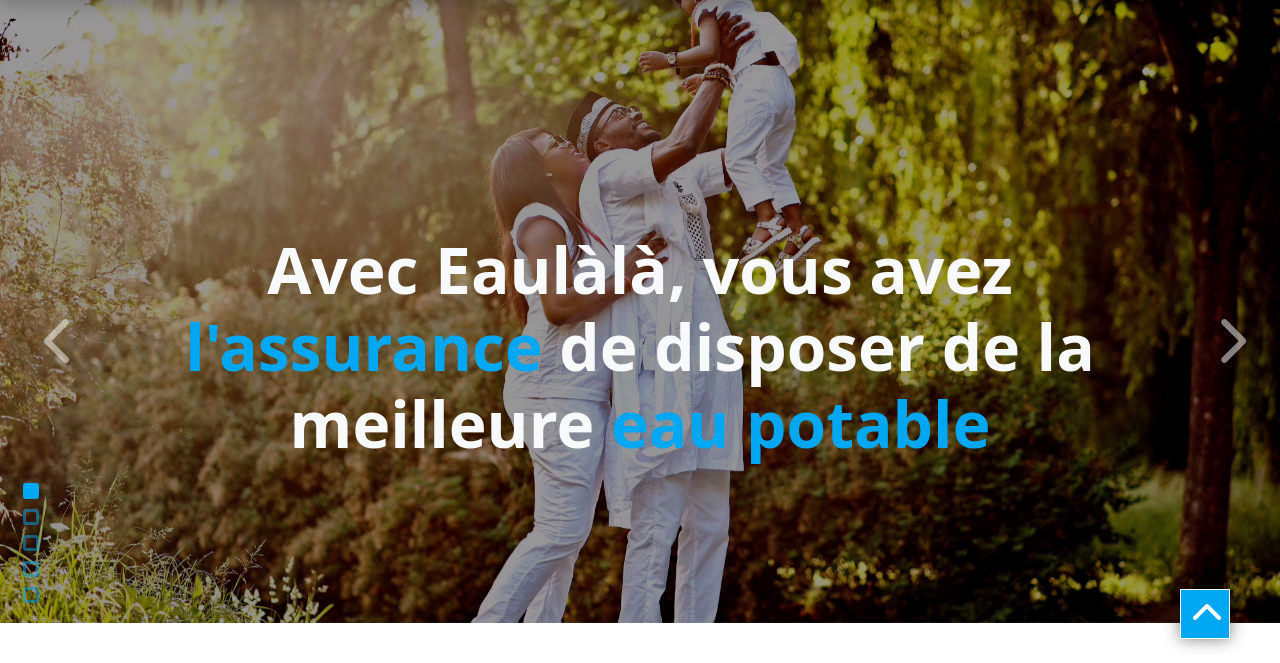
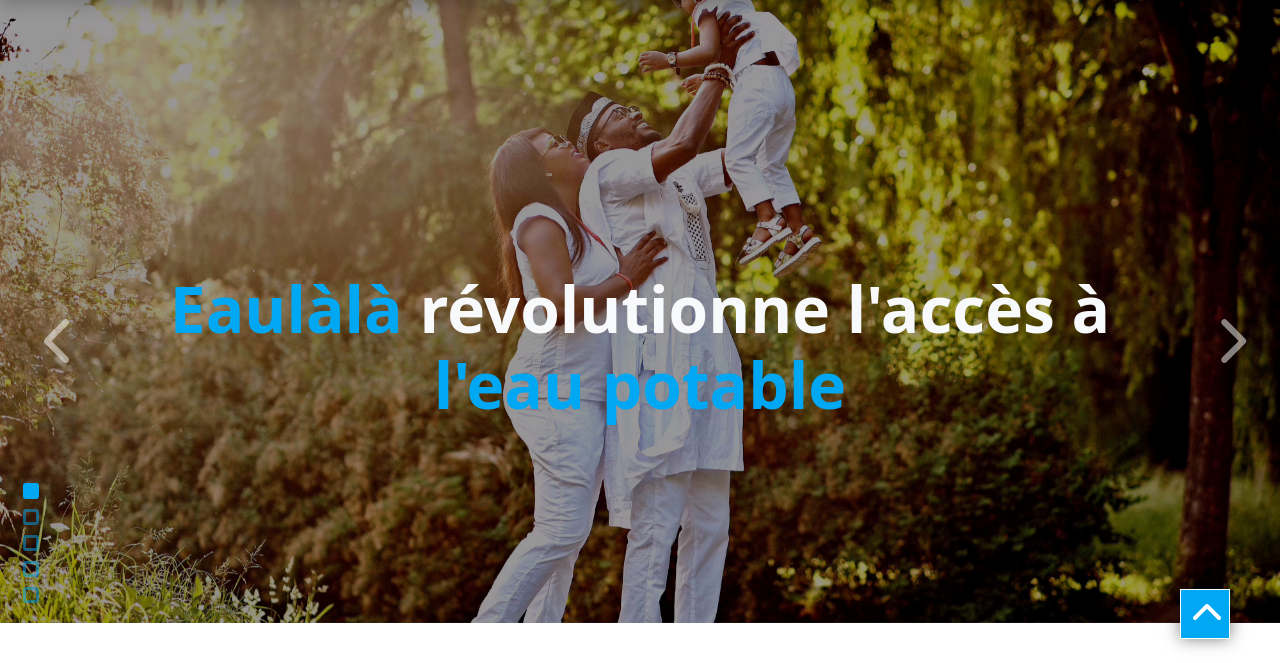
Before and after one commit to euclidessoft/eaulala, a Symfony app: template templates/site/accueil.html.twig in a window 1280 px wide. Shown: the part 81-744 px from the top of the page. Run offline with Twig, Linux system fonts and the light colour scheme; the template is opened without the code that fills it, so the values that code supplies are empty; some libraries are stand-ins or nearby versions.

Commit message:
28-10-2023 19:48

```diff
--- a/templates/site/accueil.html.twig
+++ b/templates/site/accueil.html.twig
@@ -16,9 +16,10 @@
                             <div class="row justify-content-center mt-md-5 text-center">
                                 <div class="container">
                                     <h1 class="font-slide text-light fw-bold mb-4 animated fadeInDownBig delay-05s">
-                                        {{ "Avec Eaulàlà, vous avez"|trans }}
-                                        <b>{{ "l'assurance"|trans }}</b> {{ "de disposer de la meilleure"|trans }}
-                                        <b>{{ "eau potable"|trans }}</b>
+                                        <b>{{"Eaulàlà"|trans}}</b> {{ "révolutionne l'accès à"|trans}} <b class="text-nowrap">{{ "l'eau potable"|trans}}</b>
+{#                                        {{ "Avec Eaulàlà, vous avez"|trans }}#}
+{#                                        <b>{{ "l'assurance"|trans }}</b> {{ "de disposer de la meilleure"|trans }}#}
+{#                                        <b>{{ "eau potable"|trans }}</b>#}
                                     </h1>
                                 </div>
                             </div>
```
